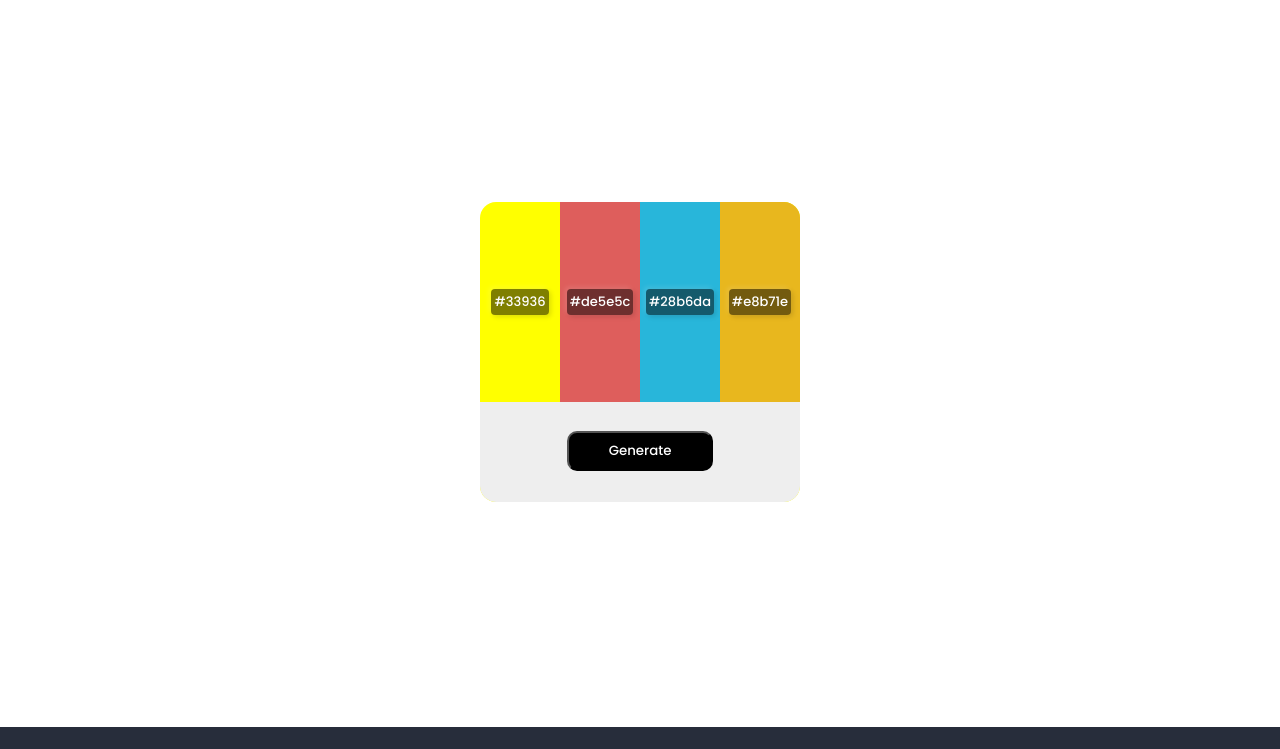
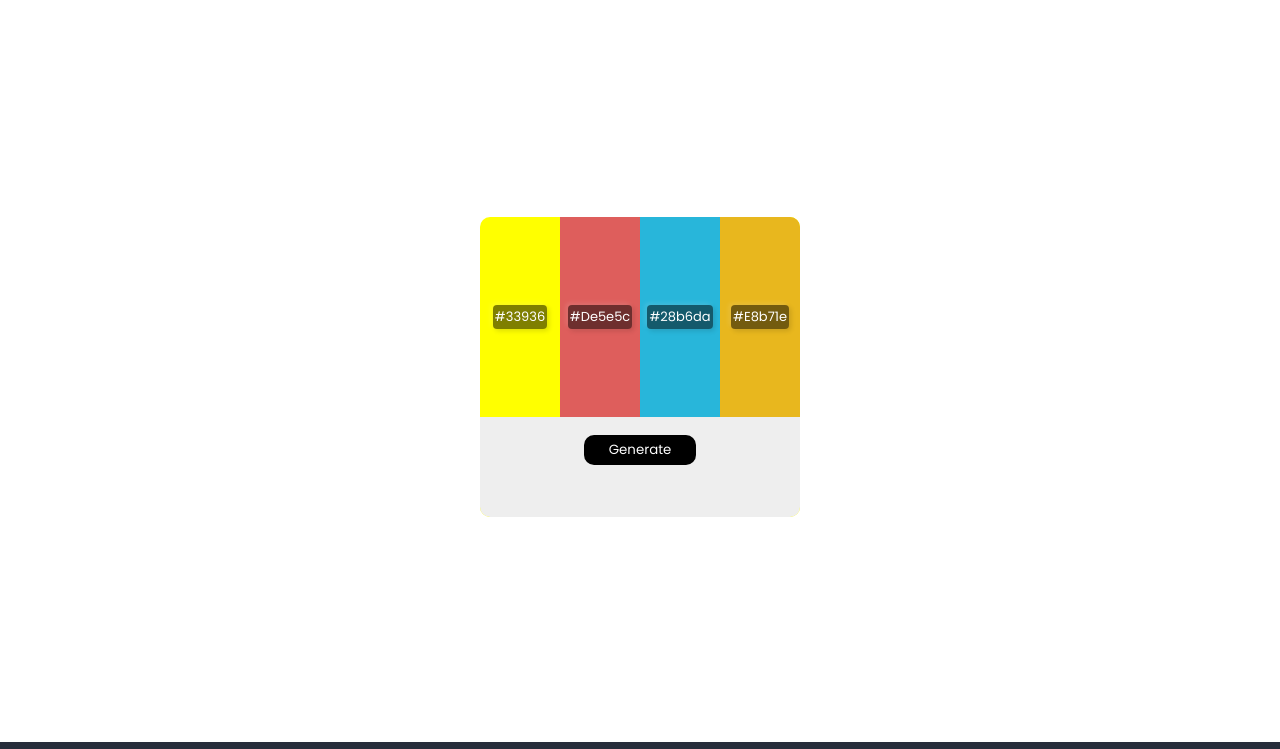
Before and after one commit to AbhishekChoudhari42/CSSBuild, a plain HTML site: page src/colorpalette.html in a window 1280 px wide. Shown: the part 97-846 px from the top of the page. Drawn offline with Linux system fonts and the light colour scheme.

Commit message:
Update colorpalette.html

```diff
--- a/src/colorpalette.html
+++ b/src/colorpalette.html
@@ -10,7 +10,7 @@
     <link rel="stylesheet" href="./css/main.css">
     <link rel="stylesheet" href="./css/palette.css">
     <link rel="stylesheet" href="./css/nav.css">
-<!-- <link rel="stylesheet" href="./css/style.css"> -->
+    <link rel="stylesheet" href="./css/style.css">
 	<link rel="stylesheet" href="https://cdnjs.cloudflare.com/ajax/libs/font-awesome/5.15.3/css/all.min.css"/>
    <!-- scripts -->
    <!-- <script defer src="./javascript/main.js"></script> -->
@@ -19,9 +19,9 @@
 
 </head>
 <body>
-<style>
+/* <style>
 
-.footer {
+ .footer {
   text-align: center;
   background: #272d3b;
   padding-top: 10px;
@@ -53,7 +53,7 @@
   font-size: 2rem;
 }
 
-</style>
+</style> */
 
 
     <nav>
```
